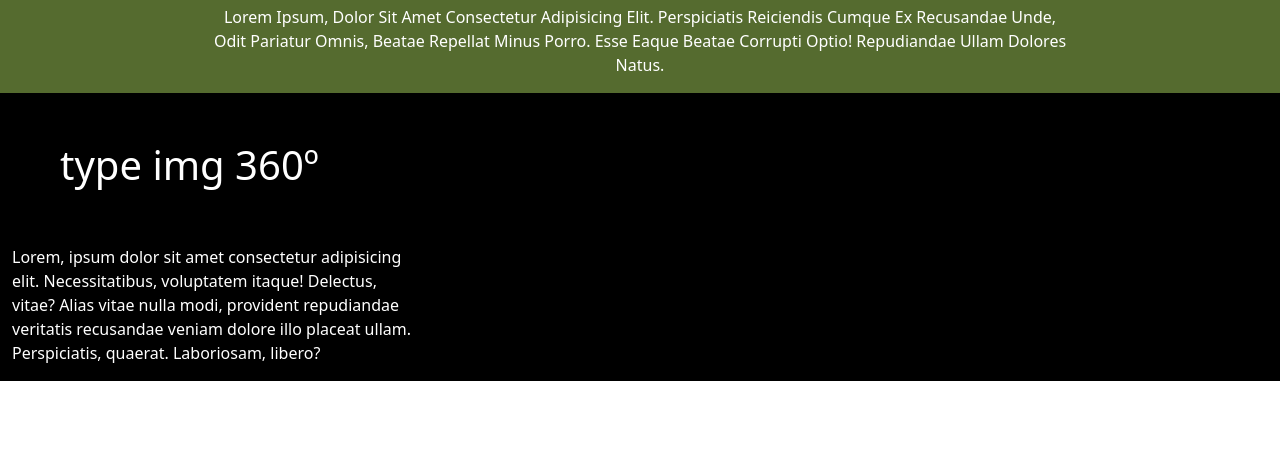
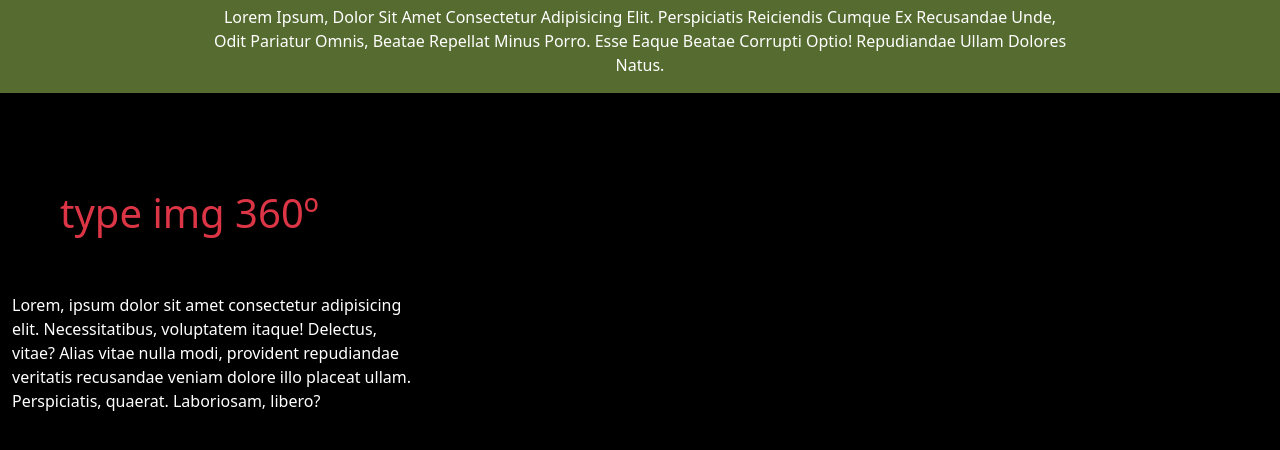
Before and after one commit to DAg2no/Experience-page, a plain HTML site: page index.html in a window 1280 px wide. Shown: the part 628-1078 px from the top of the page. Before the commit the page ends 1009 px from the top, so only its background shows below. Drawn offline with nearby package versions, Linux system fonts and the light colour scheme.

Commit message:
nuevesito

```diff
--- a/css/main.css
+++ b/css/main.css
@@ -24,6 +24,6 @@
     background-position: center;
     background-size: cover;
 }
-navbar-icon{
-    background-image: url(../img/icon-navbar.png);
+.padding-end-12{
+    height: 1000px;
 }
--- a/index.html
+++ b/index.html
@@ -73,18 +73,18 @@
 
 
 
-            <div class="container-fluid text-white bg-black">
+            <div class="container-fluid text-white bg-black pt-5 padding-end-12">
               <div class="row">
                  <div class="d-flex justify-content-start">
               <div class="col-xs-12 col-sm-6 col-md-6 col-lg-4">
-                <h1 class="p-5 fw-lighter">type img 360º</h1>
+                <h1 class="p-5 fw-lighter text-recet text-danger">type img 360º</h1>
             </div>
 
               </div>
               </div>
               <div class="row d-flex justify-content-start">
-                <div class="col-xs-12 col-sm-6 col-md-6 col-lg-4">
-              <p class="text-start text-white">
+                <div class="col-xs-12 col-sm-12 col-md-6 col-lg-4">
+              <p class="text-start">
                 Lorem, ipsum dolor sit amet consectetur adipisicing elit. Necessitatibus, voluptatem itaque! Delectus, vitae? Alias vitae nulla modi, provident repudiandae veritatis recusandae veniam dolore illo placeat ullam. Perspiciatis, quaerat. Laboriosam, libero?
               </p>
             </div>
```
